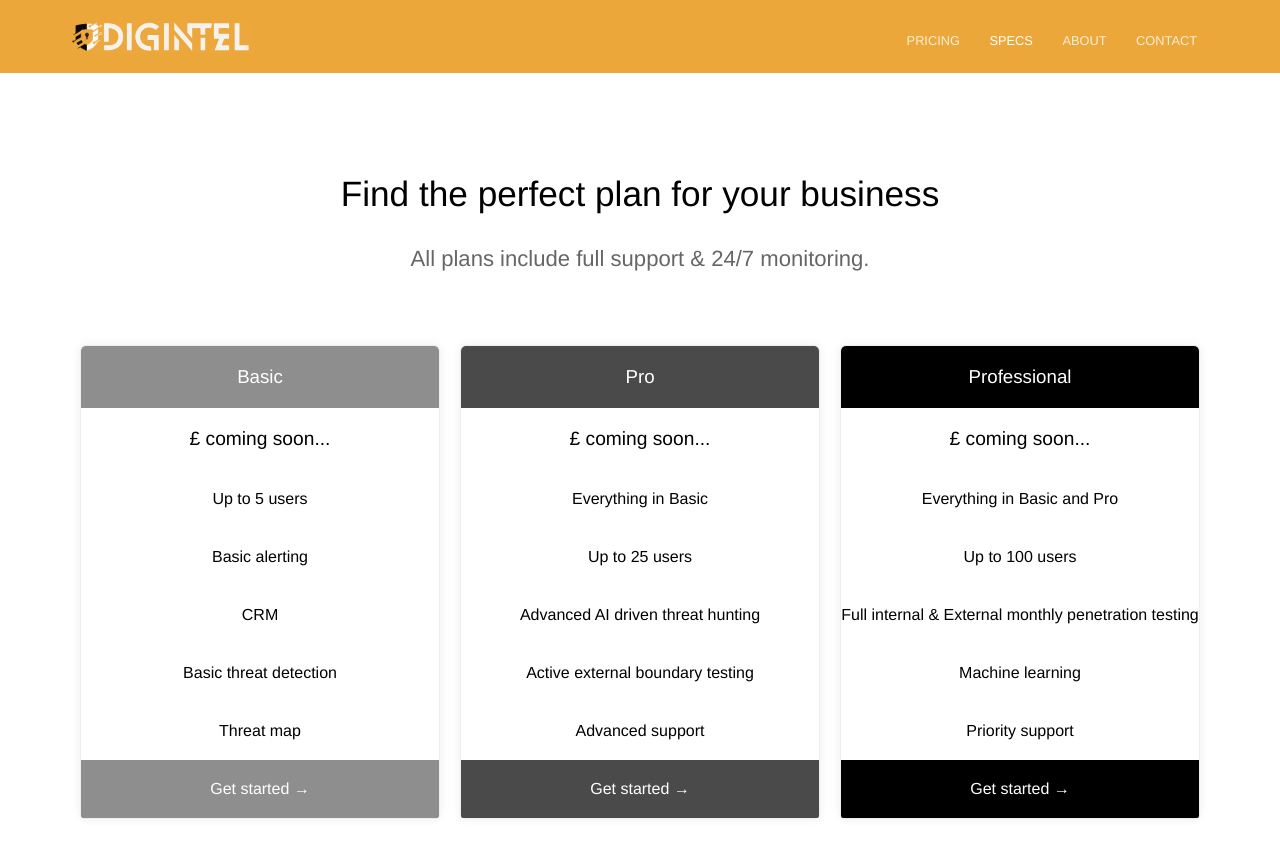
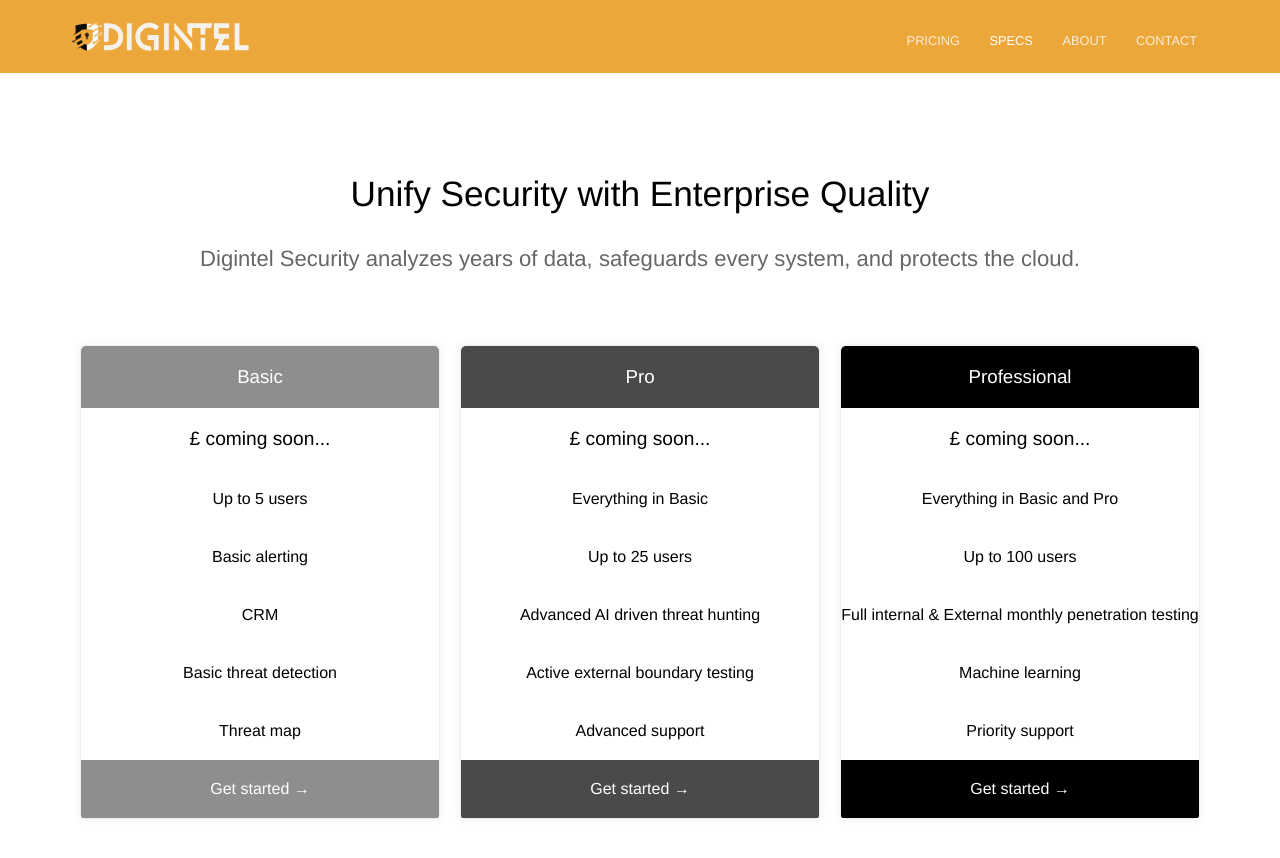
Before and after one commit to Josh-moreton/Josh-moreton.github.io, a Jekyll site: the page built from specs.html, in a window 1280 px wide and 900 px high. Shown: the top 858 px of the window. Built offline with Jekyll 4.4.1, drawn with Linux system fonts in a browser that asks for light colours.

```diff
--- a/specs.html
+++ b/specs.html
@@ -1,7 +1,7 @@
 ---
-title: Pricing
-heading: Find the perfect plan for your business
-description: All plans include full support & 24/7 monitoring.
+title: Tech Specs
+heading: Unify Security with Enterprise Quality
+description: Digintel Security analyzes years of data, safeguards every system, and protects the cloud.
 pricing_table:
   - name: Basic
     color: "#8e8e8e"
```
Also changed, not shown: index.html (+4 -4 lines), 1 other file.
